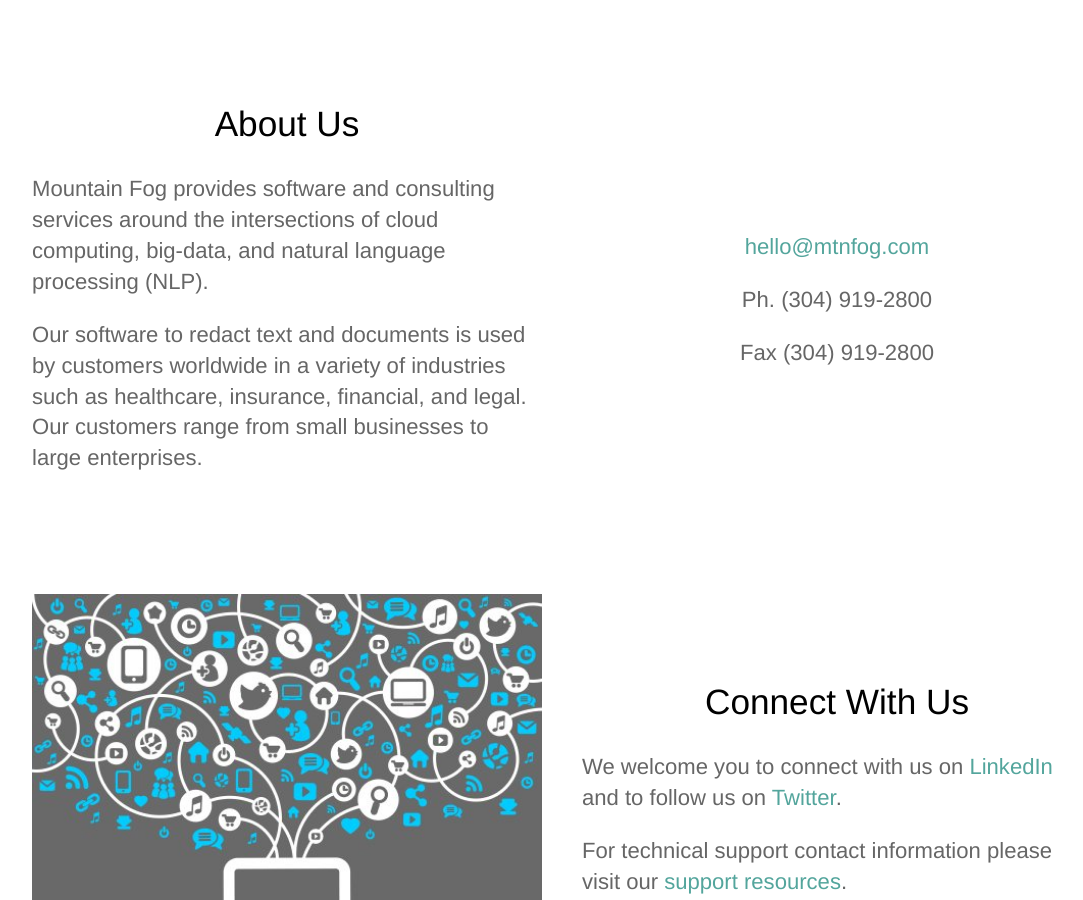
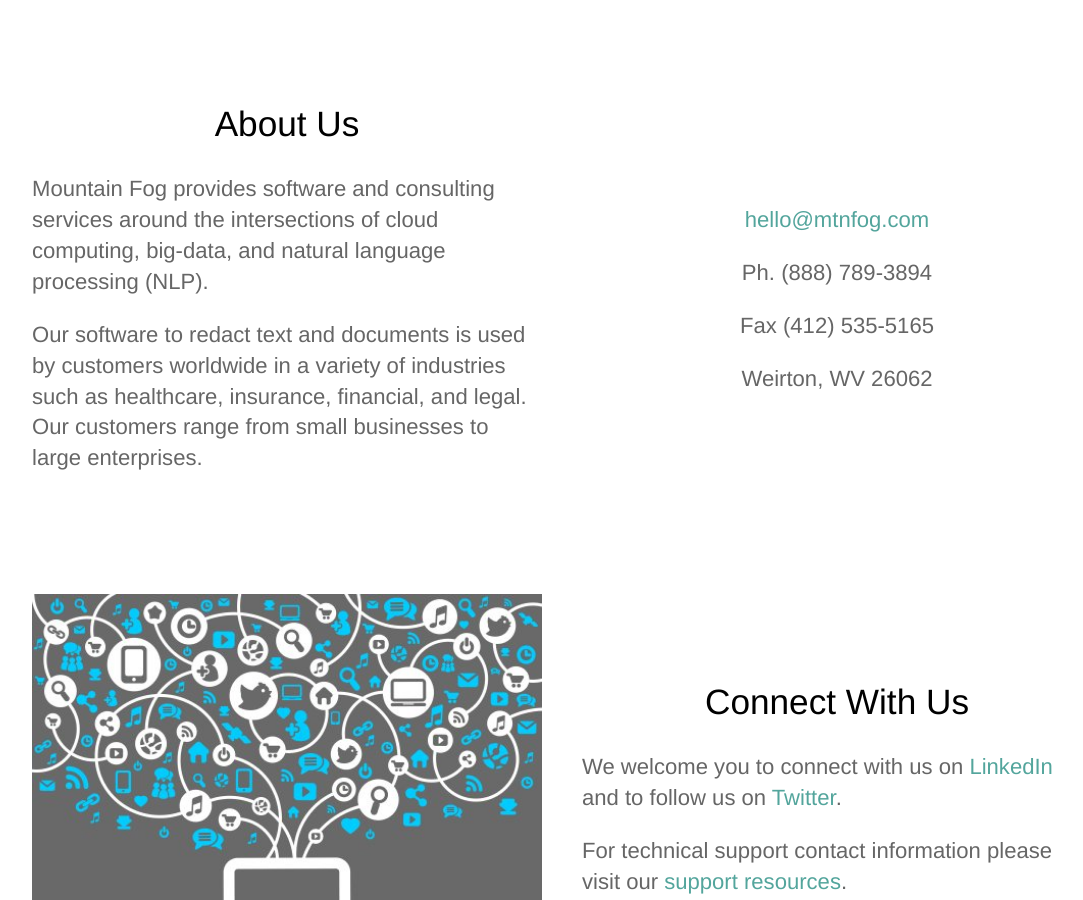
Before and after one commit to mtnfog/mtnfog-website, a Jekyll site: the page built from about/index.html, in a window 1280 px wide and 900 px high, scrolled down 369 px. Shown: the whole window, without its empty margins (78-1161 px from the left). Built offline with Jekyll 4.4.1, drawn with Linux system fonts in a browser that asks for light colours; nearby versions of some CDN libraries; a script that is not in the unit is left out.

Commit message:
Updating contact info.

```diff
--- a/about/index.html
+++ b/about/index.html
@@ -9,8 +9,9 @@ heading: About Mountain Fog
 	<div class="container flex">
 		<div class="image">
 			<p style="text-align: center"><a href="mailto:hello@mtnfog.com">hello@mtnfog.com</a></p>
-			<p style="text-align: center">Ph. (304) 919-2800</p>
-			<p style="text-align: center">Fax (304) 919-2800</p>
+			<p style="text-align: center">Ph. (888) 789-3894</p>
+			<p style="text-align: center">Fax (412) 535-5165</p>
+			<p style="text-align: center">Weirton, WV 26062</p>
 		</div>
 		<div class="text">
 			<h2>About Us</h2>
```
